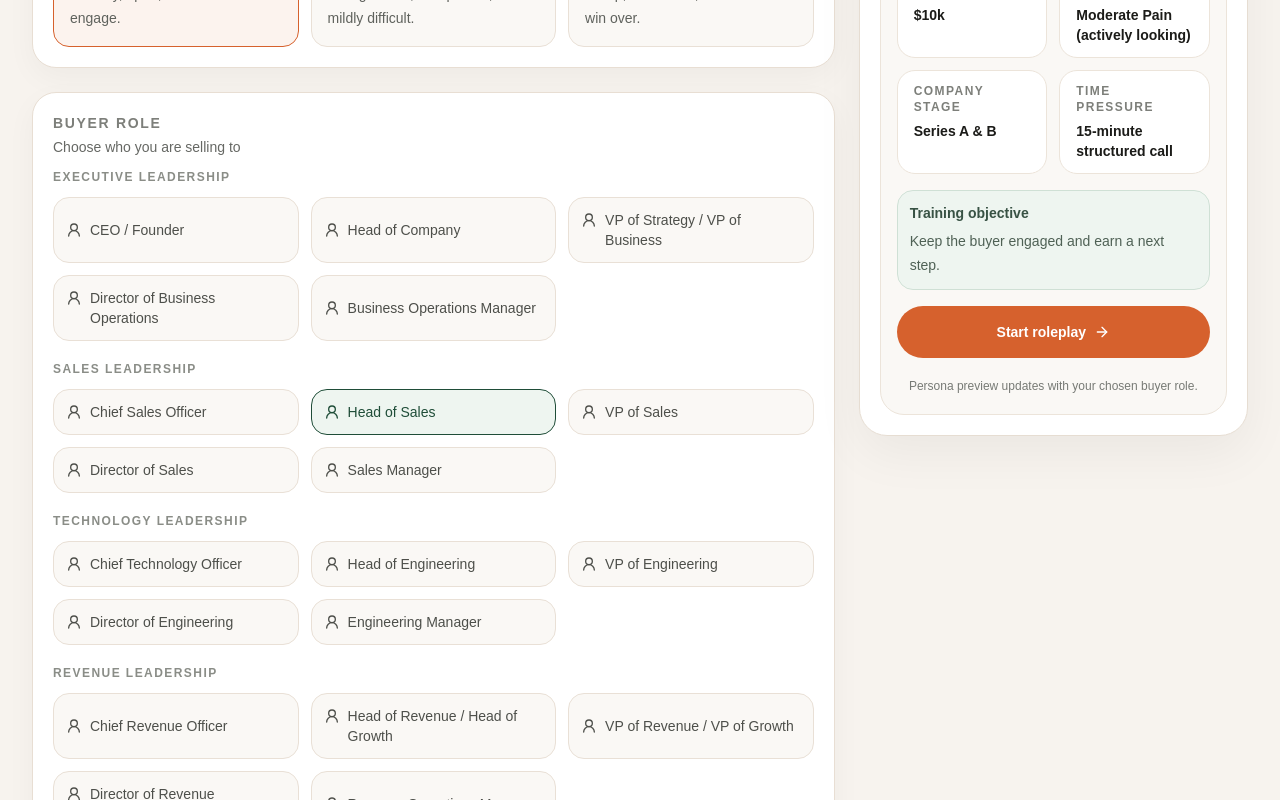
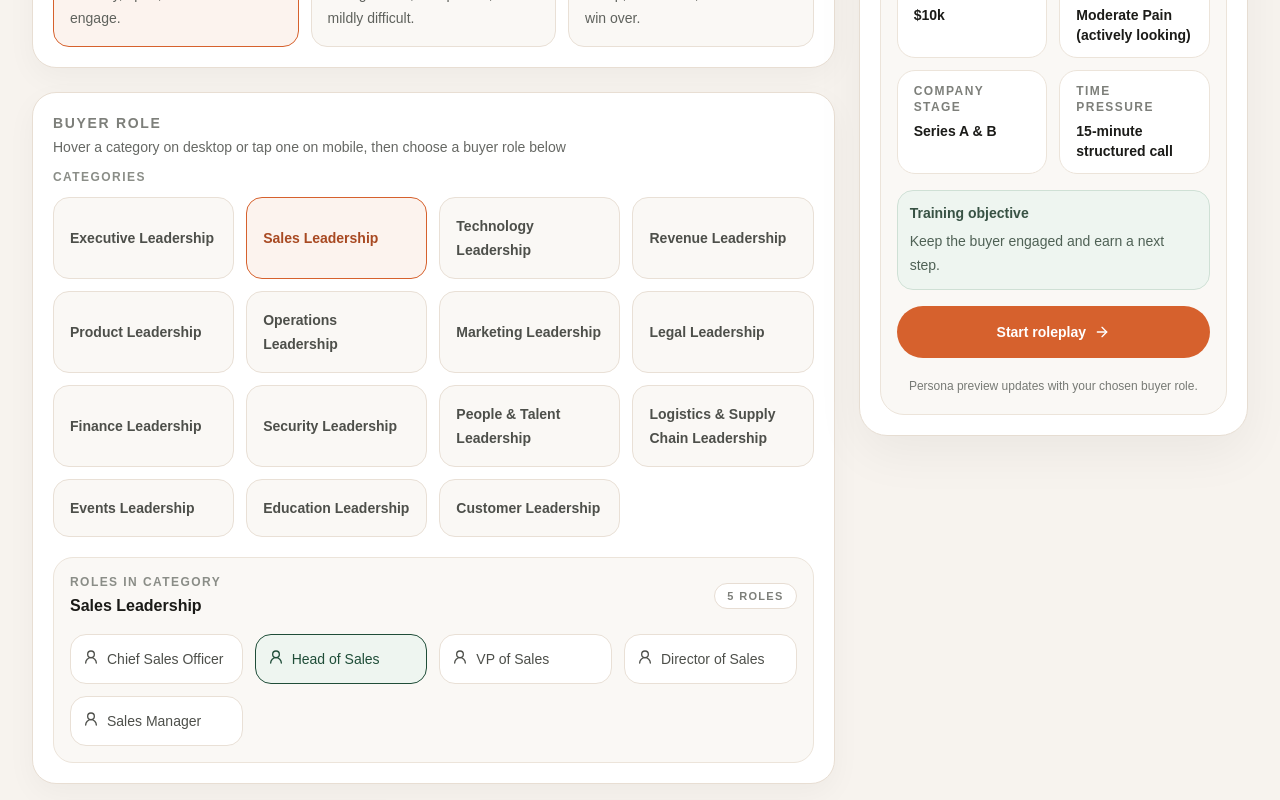
Before and after one commit to Leinadivel/genim-roleplay, a Next.js app: page /scenarios in a window 1280 px wide. Shown: the part 980-1780 px from the top of the page. Built offline with nearby package versions, Linux system fonts and the light colour scheme; no server answers.

Commit message:
frjnbnkjne

```diff
--- a/src/app/scenarios/page.tsx
+++ b/src/app/scenarios/page.tsx
@@ -672,6 +672,8 @@ export default function ScenariosPage() {
     useState<BuyerMood>('nice')
   const [selectedBuyerRole, setSelectedBuyerRole] =
     useState<string>('Head of Sales')
+  const [hoveredBuyerRoleCategory, setHoveredBuyerRoleCategory] =
+    useState<string>('Sales Leadership')
   const [selectedDealSize, setSelectedDealSize] = useState<string>('$10k')
   const [selectedPainLevel, setSelectedPainLevel] =
     useState<string>('moderate')
@@ -705,6 +707,14 @@ export default function ScenariosPage() {
       }
     )
   }, [selectedBuyerRole])
+
+  const activeBuyerRoleCategory = useMemo(() => {
+    return (
+      BUYER_ROLE_CATEGORIES.find(
+        (category) => category.title === hoveredBuyerRoleCategory
+      ) ?? BUYER_ROLE_CATEGORIES[0]
+    )
+  }, [hoveredBuyerRoleCategory])
 
   async function handleStartSession() {
     try {
@@ -872,18 +882,56 @@ export default function ScenariosPage() {
             <div className="rounded-[24px] border border-[#e8ded3] bg-white p-5 shadow-[0_10px_30px_rgba(25,25,20,0.04)]">
   <SectionHeader
     title="Buyer role"
-                subtitle="Choose who you are selling to"
+    subtitle="Hover a category on desktop or tap one on mobile, then choose a buyer role below"
   />
 
-              <div className="space-y-5">
-                {BUYER_ROLE_CATEGORIES.map((category) => (
-                  <div key={category.title}>
+  <div className="mb-5">
     <div className="mb-3 text-xs font-semibold uppercase tracking-[0.12em] text-[#8a8d87]">
-                      {category.title}
+      Categories
     </div>
 
-                    <div className="grid grid-cols-1 gap-3 md:grid-cols-2 xl:grid-cols-3">
-                      {category.roles.map((role) => {
+    <div className="grid grid-cols-2 gap-3 md:grid-cols-3 xl:grid-cols-4 2xl:grid-cols-5">
+      {BUYER_ROLE_CATEGORIES.map((category) => {
+        const active = activeBuyerRoleCategory.title === category.title
+
+        return (
+          <button
+            key={category.title}
+            type="button"
+            onMouseEnter={() => setHoveredBuyerRoleCategory(category.title)}
+            onFocus={() => setHoveredBuyerRoleCategory(category.title)}
+            onClick={() => setHoveredBuyerRoleCategory(category.title)}
+            className={`rounded-[16px] border px-4 py-4 text-left text-sm font-semibold transition ${
+              active
+                ? 'border-[#d6612d] bg-[#fcf3ee] text-[#a84922]'
+                : 'border-[#e9e0d6] bg-[#faf8f5] text-[#4d4f4a] hover:bg-white'
+            }`}
+          >
+            <span className="block leading-6">{category.title}</span>
+          </button>
+        )
+      })}
+    </div>
+  </div>
+
+  <div className="rounded-[20px] border border-[#ece4da] bg-[#faf8f5] p-4">
+    <div className="mb-4 flex flex-col gap-2 sm:flex-row sm:items-center sm:justify-between">
+      <div>
+        <div className="text-xs font-semibold uppercase tracking-[0.12em] text-[#8a8d87]">
+          Roles in category
+        </div>
+        <div className="mt-1 text-base font-semibold text-[#1a1a17]">
+          {activeBuyerRoleCategory.title}
+        </div>
+      </div>
+
+      <div className="inline-flex w-fit rounded-full border border-[#e7ddd3] bg-white px-3 py-1 text-[11px] font-semibold uppercase tracking-[0.12em] text-[#7d7f7a]">
+        {activeBuyerRoleCategory.roles.length} roles
+      </div>
+    </div>
+
+    <div className="grid grid-cols-1 gap-3 md:grid-cols-2 xl:grid-cols-4 2xl:grid-cols-5">
+      {activeBuyerRoleCategory.roles.map((role) => {
         const active = role === selectedBuyerRole
 
         return (
@@ -894,19 +942,17 @@ export default function ScenariosPage() {
             className={`rounded-[16px] border px-3 py-3 text-left text-sm font-medium transition ${
               active
                 ? 'border-[#1f4d38] bg-[#eef5f0] text-[#1f4d38]'
-                                : 'border-[#e9e0d6] bg-[#faf8f5] text-[#4d4f4a] hover:bg-white'
+                : 'border-[#e9e0d6] bg-white text-[#4d4f4a] hover:bg-[#fdfbf8]'
             }`}
           >
             <div className="flex items-start gap-2">
               <UserRound className="mt-0.5 h-4 w-4 shrink-0" />
-                              <span>{role}</span>
+              <span className="leading-6">{role}</span>
             </div>
           </button>
         )
       })}
     </div>
-                  </div>
-                ))}
   </div>
 </div>
 
```
Lines whose indentation alone changed are shown as unchanged.
